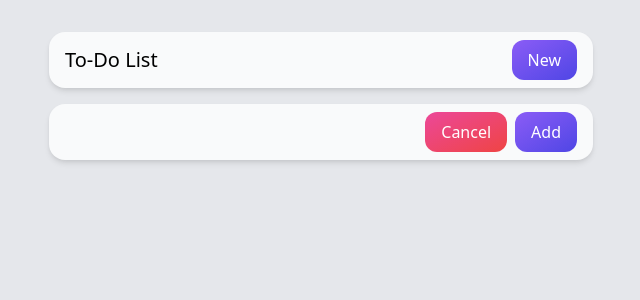
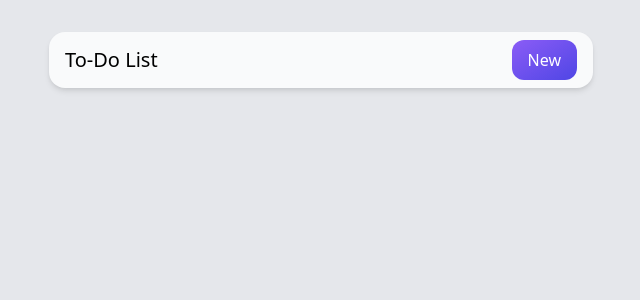
Before and after one commit to damorjuancruz/to-do-list-laravel-vue, a Vue app: page / in a window 1280 px wide. Shown: the top 300 px of the page, without its empty margins (319-959 px from the left). Built offline with nearby package versions, Linux system fonts and the light colour scheme.

Commit message:
NewTodo toggling done

```diff
--- a/src/components/Header.vue
+++ b/src/components/Header.vue
@@ -4,6 +4,7 @@
 			mx-4
 			px-4
 			py-2
+			overflow-hidden
 			shadow-md
 			rounded-2xl
 			flex
@@ -14,19 +15,10 @@
 	>
 		<h1 class="text-xl">To-Do List</h1>
 		<button
-			@click="add"
-			class="
-				bg-gradient-to-br
-				from-purple-500
-				to-indigo-600
-				transition-transform
-				transform
-				hover:scale-105
-				text-white
-				px-4
-				py-2
-				rounded-xl
-			"
+			@click="toggleNewTodo"
+			:class="`bg-gradient-to-br from-purple-500 to-indigo-600 transition-transform transform ${
+				$store.state.showNewTodo ? 'translate-x-20' : ''
+			} hover:scale-105 text-white px-4 py-2 rounded-xl`"
 		>
 			New
 		</button>
@@ -37,8 +29,8 @@
 export default {
 	name: "Header",
 	methods: {
-		add() {
-			this.$store.commit("add");
+		toggleNewTodo() {
+			this.$store.commit("toggleShowNewTodo");
 		},
 	},
 };
--- a/src/components/NewTodo.vue
+++ b/src/components/NewTodo.vue
@@ -2,17 +2,9 @@
 	<form
 		@submit="add"
 		autocomplete="off"
-		class="
-			mx-4
-			px-4
-			py-2
-			shadow-md
-			rounded-2xl
-			flex
-			items-center
-			gap-2
-			bg-gray-50
-		"
+		:class="`mx-4 px-4 shadow-md rounded-2xl flex items-center gap-2 bg-gray-50 transition-all overflow-hidden ${
+			$store.state.showNewTodo ? 'max-h-20 py-2' : 'max-h-0 -my-2'
+		}`"
 	>
 		<input
 			type="text"
@@ -22,6 +14,7 @@
 		/>
 		<button
 			type="button"
+			@click="toggleNewTodo"
 			class="
 				bg-gradient-to-br
 				from-pink-500
@@ -68,6 +61,9 @@ export default {
 		};
 	},
 	methods: {
+		toggleNewTodo() {
+			this.$store.commit("toggleShowNewTodo");
+		},
 		add(e) {
 			e.preventDefault();
 			if (!this.text) return;
--- a/src/main.js
+++ b/src/main.js
@@ -7,11 +7,14 @@ import "./index.css";
 const store = createStore({
 	state() {
 		return {
-			showAddNew: false,
+			showNewTodo: false,
 			todos: [],
 		};
 	},
 	mutations: {
+		toggleShowNewTodo(state) {
+			state.showNewTodo = !state.showNewTodo;
+		},
 		add(state, todo) {
 			state.todos = [...state.todos, todo];
 		},
```
